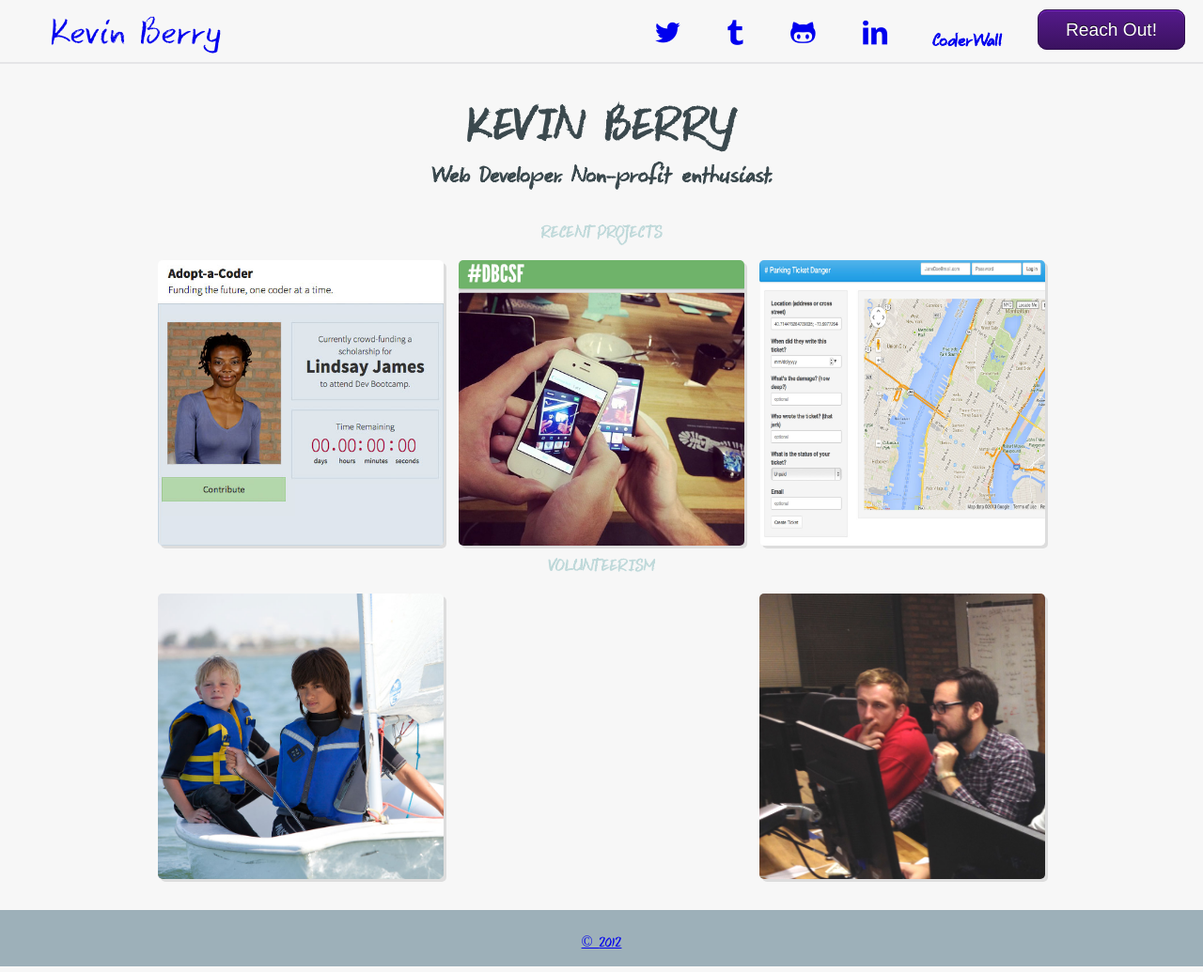
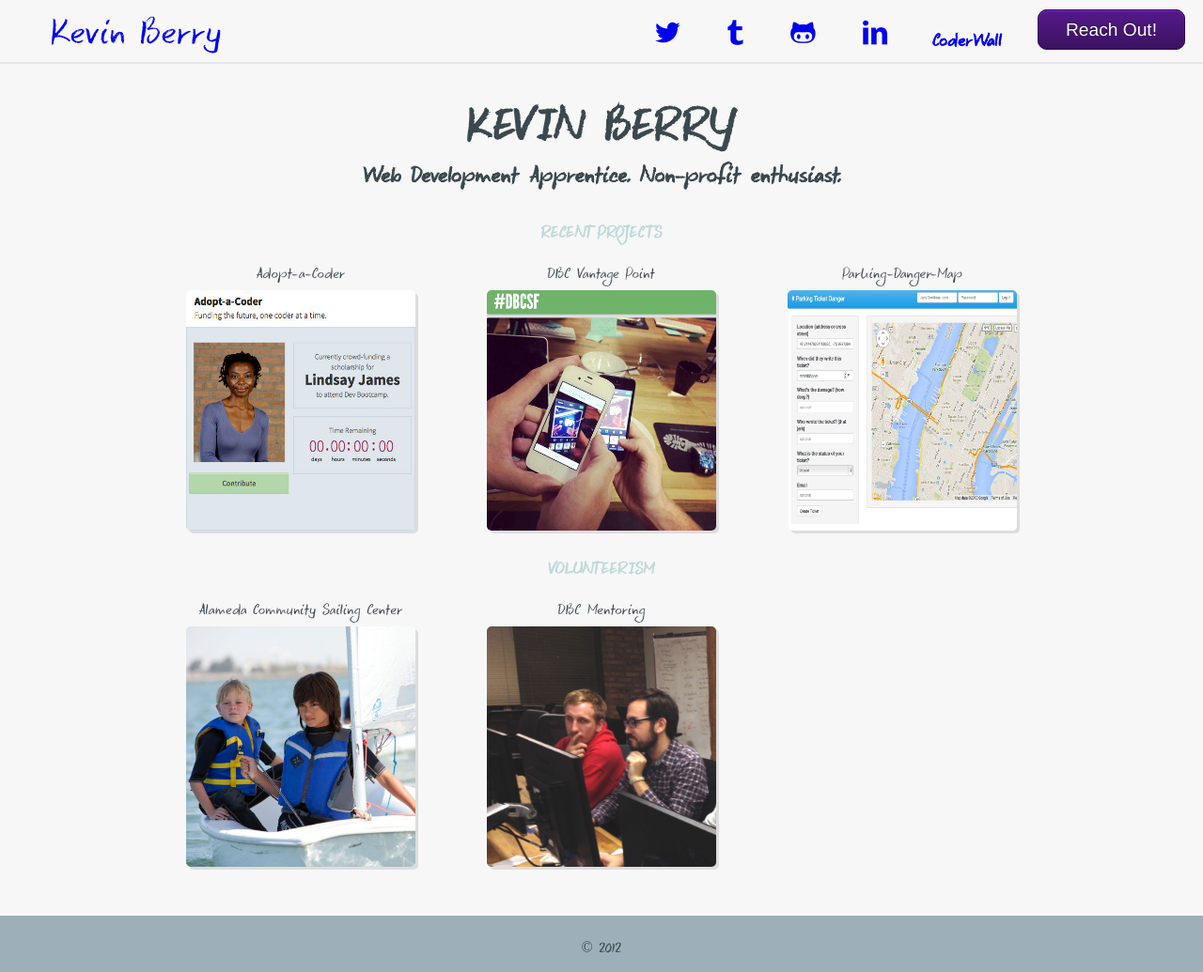
Before and after one commit to kbsail/kbsail-kbsail.github.io, a Jekyll site: the page built from index.html, in a window 1280 px wide. Shown: the whole page at 94% size. Built offline with Jekyll 4.4.1, drawn with Linux system fonts in a browser that asks for light colours; some web fonts are replaced; Markdown is read by kramdown in place of the engine named in the settings.

Commit message:
images resized

```diff
--- a/assets/css/screen.css
+++ b/assets/css/screen.css
@@ -376,6 +376,7 @@ li {
   display: inline; }
   /* line 235, ../scss/screen.scss */
   .project-row ul li {
+    height: 20em;
     display: inline;
     width: 23.72881%;
     float: left;
@@ -398,10 +399,10 @@ li {
     .project-row ul li:nth-child(3n + 3) {
       margin-left: 67.79661%;
       clear: none; }
-    /* line 239, ../scss/screen.scss */
+    /* line 240, ../scss/screen.scss */
     .project-row ul li a img {
-      width: 100%;
-      height: 100;
+      width: 80%;
+      height: 80%;
       border-radius: 5px;
       box-shadow: 3px 3px 0 #ddd;
       -moz-box-shadow: 3px 3px 0 #ddd;
--- a/assets/scss/screen.scss
+++ b/assets/scss/screen.scss
@@ -233,12 +233,13 @@ li { margin-bottom: 0.2em; }
   ul{
   @include span-columns(12);
     li {
+      height: 20em;
       display: inline;
       @include span-columns(3);
       @include isolate-grid(4);
       a img {
-        width: 100%;
-        height: 100;
+        width: 80%;
+        height: 80%;
         border-radius: 5px;
         box-shadow: 3px 3px 0 #ddd;
           -moz-box-shadow: 3px 3px 0 #ddd;
--- a/index.html
+++ b/index.html
@@ -1,7 +1,7 @@
 ---
 layout: default
 title: Planet Earth
-tagline: Web Developer. Non-profit enthusiast.
+tagline: Web Development Apprentice. Non-profit enthusiast.
 ---
 
 <div class="front-page">
@@ -12,16 +12,16 @@ tagline: Web Developer. Non-profit enthusiast.
 <div class="project-row">
   <h3>Recent Projects</h3>
   <ul>
-    <li><a href="http://pure-wildwood-7616.herokuapp.com/"><img src="/assets/img/adopt-a-coder.jpg" alt="Adopt A Coder"\></a></li>
-    <li><a href="http://www.dbcvp.com/"><img src="/assets/img/dbcvp.jpg" alt="DBC Vantage Point"\></a></li>
-    <li><a href="http://parking-danger-map.herokuapp.com/"><img src="/assets/img/parking-danger-map.jpg" alt="Parking Danger Map"\></a></li>
+    <li><p>Adopt-a-Coder</p><a href="http://pure-wildwood-7616.herokuapp.com/"><img src="/assets/img/adopt-a-coder.jpg" alt="Adopt A Coder"\></a></li>
+    <li><p>DBC Vantage Point</p><a href="http://www.dbcvp.com/"><img src="/assets/img/dbcvp.jpg" alt="DBC Vantage Point"\></a></li>
+    <li><p>Parking-Danger-Map</p><a href="http://parking-danger-map.herokuapp.com/"><img src="/assets/img/parking-danger-map.jpg" alt="Parking Danger Map"\></a></li>
   </ul>
 </div>
 
 <div class="project-row">
   <h3>Volunteerism</h3>
   <ul>
-    <li><a href="http://www.sailalameda.org/"><img src="/assets/img/acsc.jpg" alt="Alameda Community Sailing Center"\></li>
-    <li><a href="http://devbootcamp.com/get-involved/"><img src="/assets/img/mentoring.jpg" alt="Dev Bootcamp Mentoring"\></li>
+    <li><p>Alameda Community Sailing Center</p><a href="http://www.sailalameda.org/"><img src="/assets/img/acsc.jpg" alt="Alameda Community Sailing Center"\></a></li>
+    <li><p>DBC Mentoring</p><a href="http://devbootcamp.com/get-involved/"><img src="/assets/img/mentoring.jpg" alt="Dev Bootcamp Mentoring"\></a></li>
   </ul>
 </div>
```
